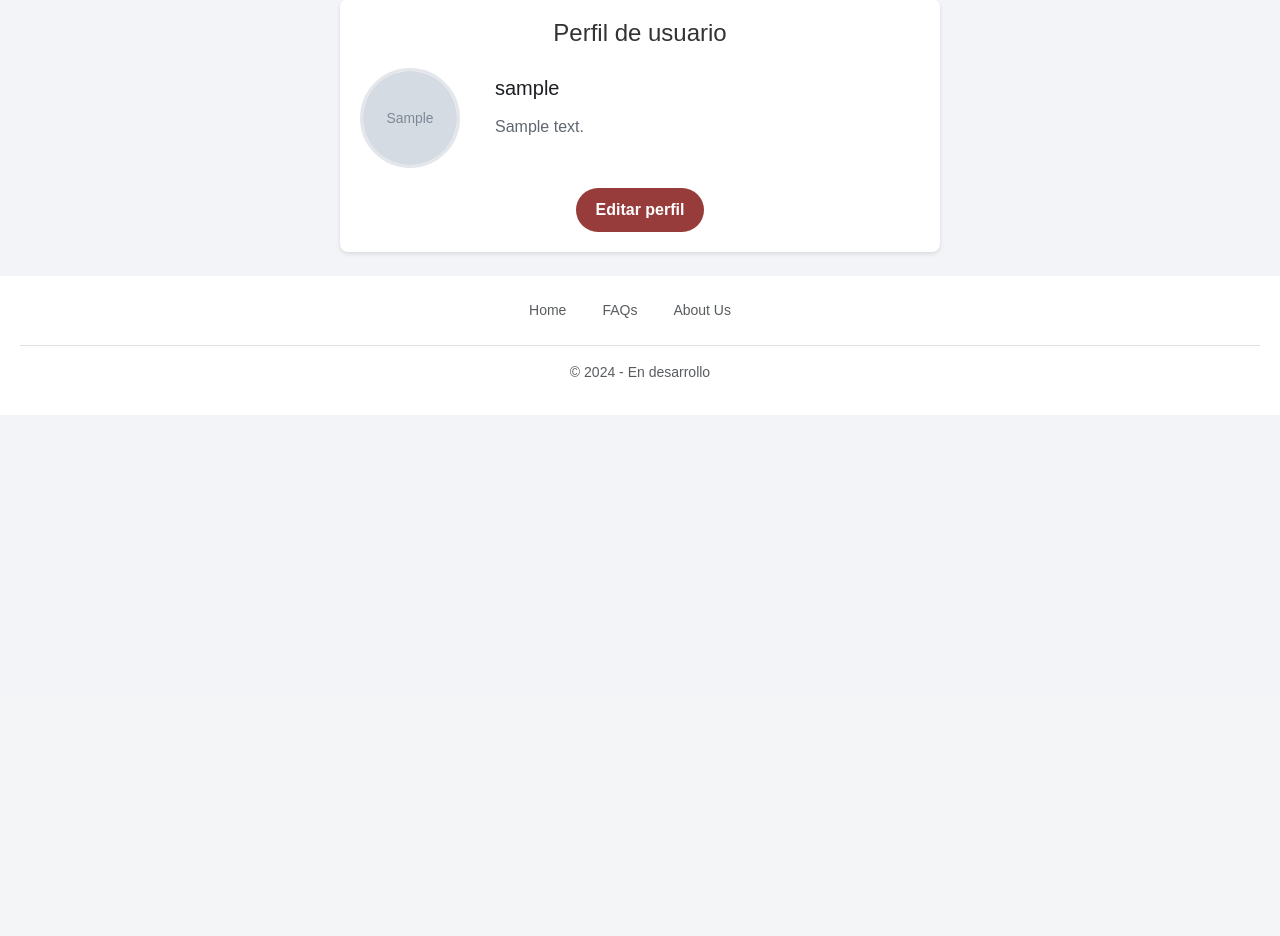
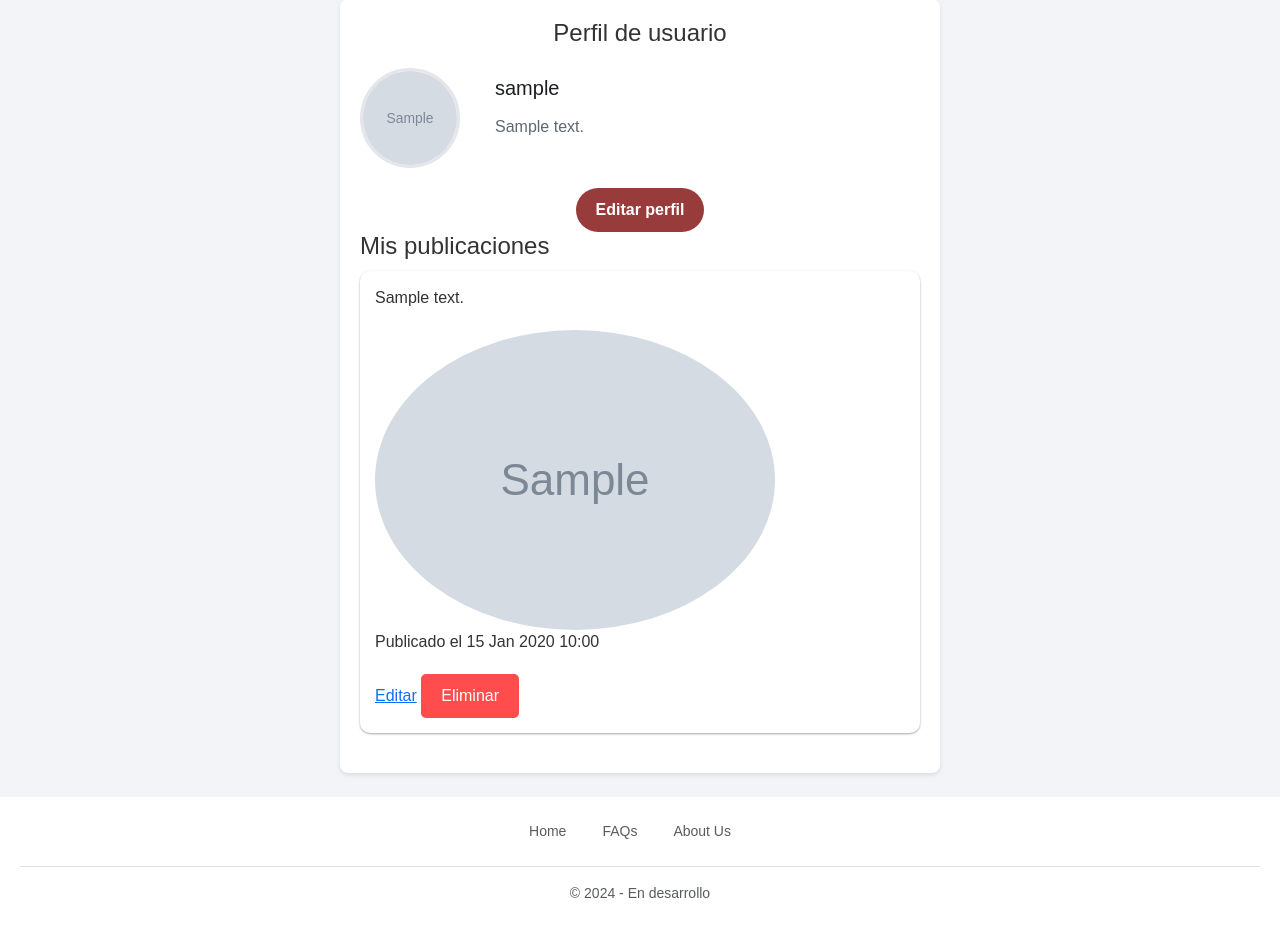
Before and after one commit to Diana-GR/RedSocial-CTC, a Django app: page /profile/ in a window 1280 px wide. Shown: the part 104-1040 px from the top of the page. Before the commit the page ends 481 px from the top, so only its background shows below. Run offline with Django 5.2, Linux system fonts and the light colour scheme; a user stored in the database is signed in; tables that the repository leaves empty hold one stand-in row (values such as "Sample post"); grey boxes marked "Sample" are stand-in pictures.

Commit message:
Publicaciones en el perfil

```diff
--- a/posts/templates/profile.html
+++ b/posts/templates/profile.html
@@ -24,5 +24,32 @@
     <div class="profile-actions">
         <a href="{% url 'edit_profile' %}" class="btn-edit-profile">Editar perfil</a>
     </div>
+
+    <div class="profile-posts">
+
+
+        <h1>Mis publicaciones</h1>
+        {% for post in posts %}
+        <div class="post">
+            <p>{{ post.contenido }}</p>
+            {% if post.image %}
+            <img src="{{ post.image.url }}" alt="Post Image" style="max-width: 100%; height: auto;">
+            {% endif %}
+            <p>Publicado el {{ post.fecha_publicacion|date:"d M Y H:i" }}</p>
+            <!-- Botón para editar -->
+            <a  class="btn-edit">Editar</a>
+            <!-- Botón para eliminar -->
+            <form method="POST" >
+                {% csrf_token %}
+                <button type="submit" class="btn-delete">Eliminar</button>
+            </form>
+        </div>
+        {% empty %}
+        <p>No hay publicaciones.</p>
+        {% endfor %}
+    </div>
+
+
+
 </div>
 {% endblock %}
--- a/posts/views.py
+++ b/posts/views.py
@@ -135,13 +135,9 @@ def profile(request, user_id=None):
         template = "profile.html"
 
     profile, created = Profile.objects.get_or_create(user=user)
-    return render(request, template, {"profile": profile, "user": user})
+    posts = Post.objects.filter(usuario=user)
 
-
-# def profile(request):
-#     user = request.user
-#     profile, created = Profile.objects.get_or_create(user=user)
-#     return render(request, "profile.html", {"profile": profile})
+    return render(request, template, {"profile": profile, "user": user, "posts": posts})
 
 
 @login_required
@@ -231,36 +227,6 @@ def seguirUser(request, user_id):
         print(f"{request.user.username} dejó de seguir a {perfil_a_seguir.username}.")
 
     return redirect("profile_otros", user_id=user_id)
-    # if not request.user.is_authenticated:
-    #     return redirect("login")  # Redirige al login si no está autenticado
-
-    # perfil_usuario = get_object_or_404(Profile, user_id=user_id)
-    # if request.user == perfil_usuario.user:
-    #     return HttpResponse("No puedes seguirte a ti mismo.", status=400)
-
-    # if request.user in perfil_usuario.user.amistades.all():
-    #     # Si el usuario ya sigue a este perfil, dejar de seguir
-    #     perfil_usuario.user.amistades.remove(request.user)
-    # else:
-    #     # Si el usuario no sigue a este perfil, seguir
-    #     perfil_usuario.user.amistades.add(request.user)
-    # if not request.user.is_authenticated:
-    #     return redirect("login")
-
-    # usuario_a_seguir = get_object_or_404(User, id=user_id)
-
-    # # Verifica si el usuario ya está siguiendo a este usuario
-    # if request.user != usuario_a_seguir:
-    #     amistad, created = Amistad.objects.get_or_create(
-    #         usuario=request.user, amigo=usuario_a_seguir
-    #     )
-    #     # En caso de que la amistad ya exista, no se crea una nueva
-    #     if not created:
-    #         amistad.delete()  # Si ya existe, se elimina la relación
-
-    return redirect(
-        request.META.get("HTTP_REFERER", "home")
-    )  # modificar a donde redirigir //  redirect("home")
 
 
 def buscar(request):
```
